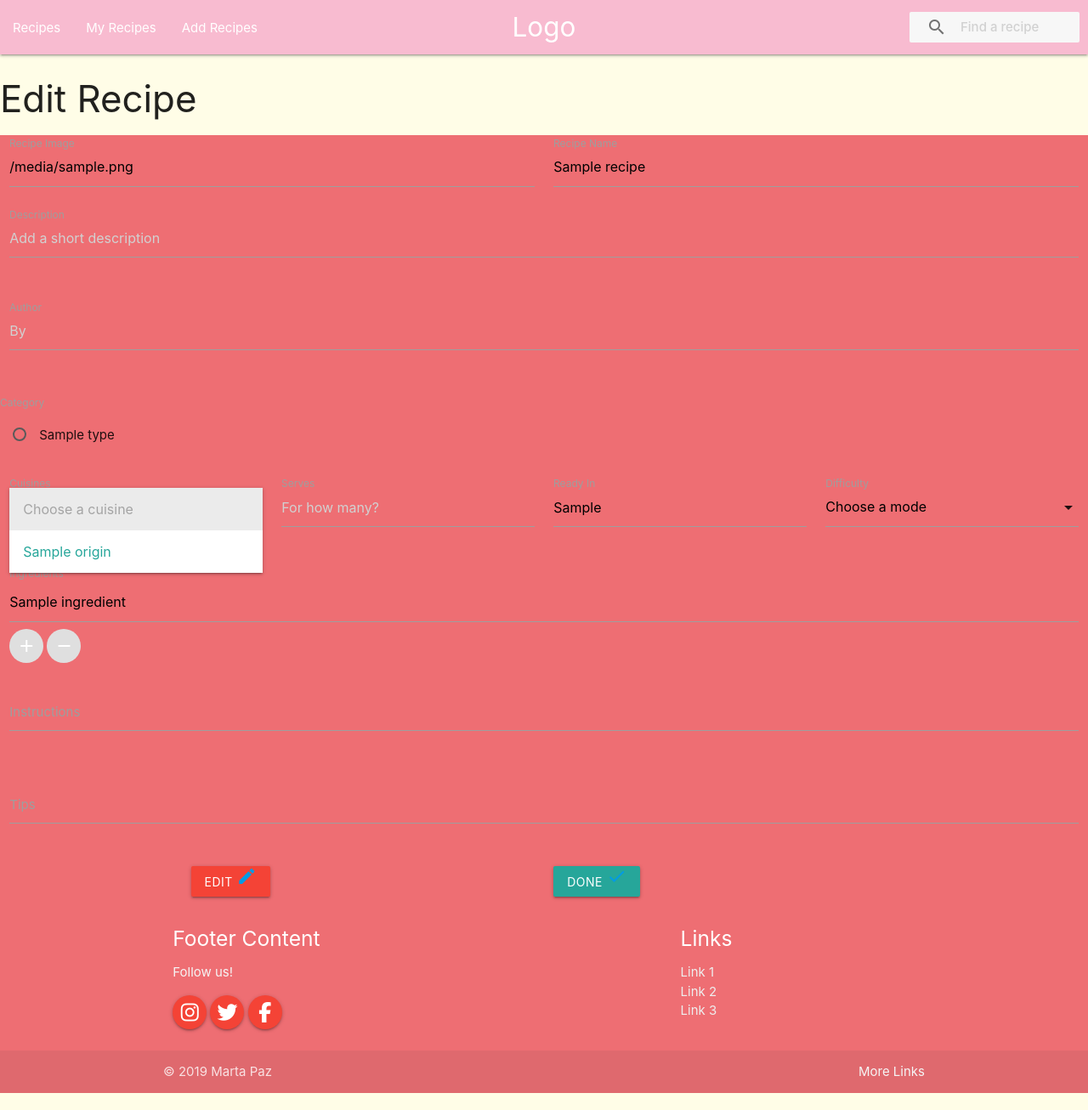
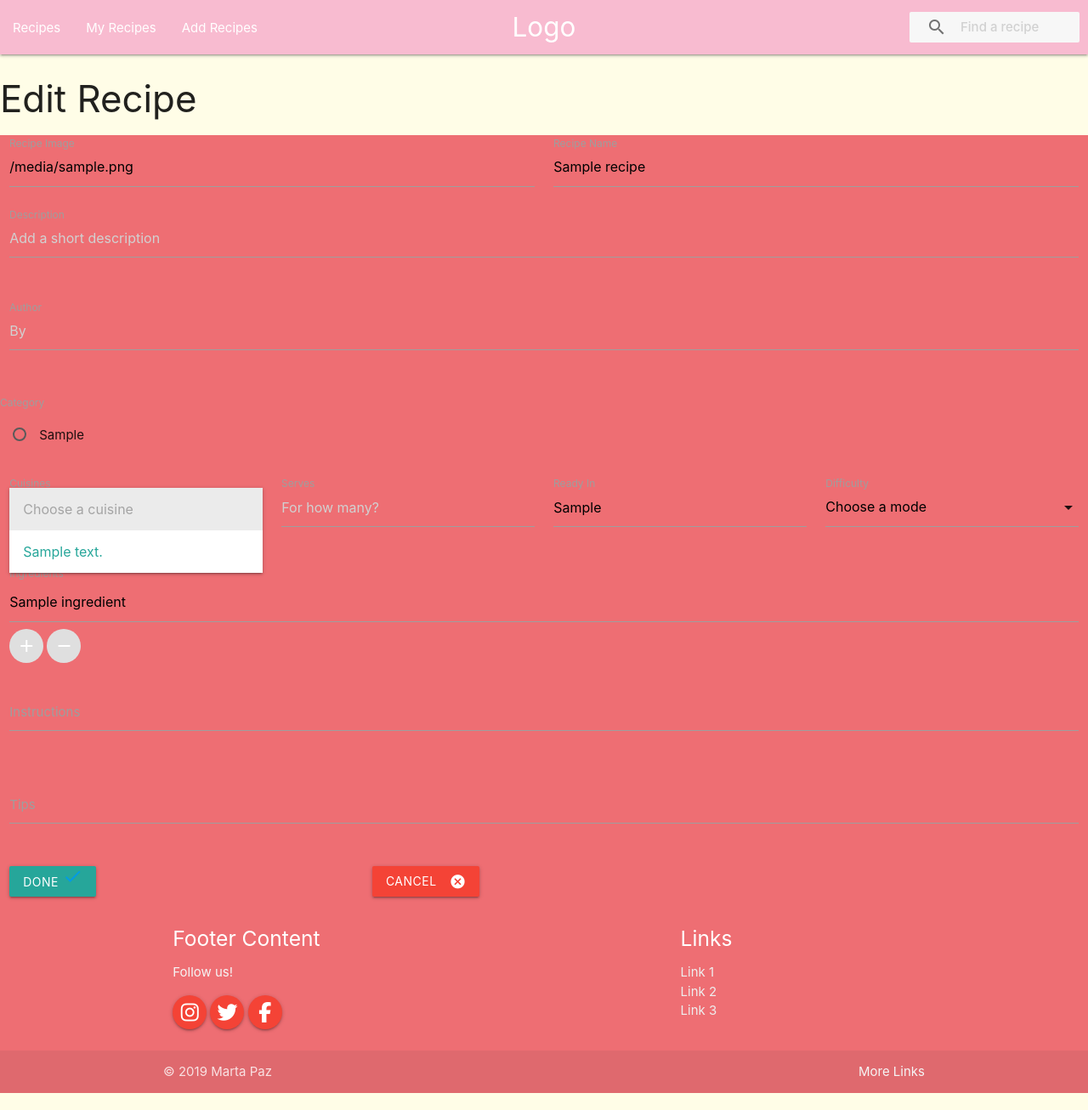
Before and after one commit to pazcm/cook-book, a Flask app: template templates/edit-recipe.html in a window 1280 px wide, after a click on "Choose a cuisine". Shown: the whole page at 85% size. Run offline with Flask 2, Linux system fonts and the light colour scheme; the template is opened without the code that fills it: most values are stand-ins (such as "Sample title", 1, 10 or a date in 2020); some libraries are stand-ins or nearby versions.

Commit message:
update templates

```diff
--- a/app.py
+++ b/app.py
@@ -64,7 +64,7 @@ def update_recipe(recipes_id):
         'name': request.form.get('name'),
         'description': request.form.get('description'),
         'author': request.form.get('author'),
-        'category': request.form.get('type'),
+        'category': request.form.get('category_type'),
         'cuisine': request.form.get('cuisine'),
         'serves':request.form.get('serves'),
         'readyIn':request.form.get('readyIn'),
@@ -94,20 +94,19 @@ def all_recipes():
     return render_template('all-recipes.html', recipes = mongo.db.recipes.find())
 
 
-# Search box
+# Search box maybe?
 
 
 
 # Filters
 @app.route('/list_recipes', methods=["GET", "POST"])
 def list_recipes():
-    categories = mongo.db.categories.find()
+    category = mongo.db.categories.find()
     cuisine = mongo.db.cuisines.find()
     difficulty = mongo.db.difficulty.find()
     filters = {}
     filtered_results = mongo.db.recipes.find(filters)
 
-    # filters = {}
     if request.method == "POST":
         recipe_category = request.form.get("category_type")
         if not recipe_category == None:
@@ -123,13 +122,10 @@ def list_recipes():
 
         filter_recipes_count = filtered_results.count()
         print(filter_recipes_count)
-        return render_template('search.html', recipes=filtered_results, categories=categories, cuisines=cuisine, difficulty=difficulty)
+        return render_template('search.html', recipes=filtered_results, categories=category, cuisines=cuisine, difficulty=difficulty)
     else:
-        recipes = mongo.db.recipes.aggregate([
-                {"$sort": {"category_type": -1}},
-        ])
-
-        return render_template('home.html', categories=categories, cuisines=cuisine, difficulty=difficulty)
+        category.sort("category_type", 1)
+        return render_template('home.html', categories=category, cuisines=cuisine, difficulty=difficulty)
 
 
 
--- a/templates/all-recipes.html
+++ b/templates/all-recipes.html
@@ -8,14 +8,14 @@
     <div class="col s12 m6 l3">
       <div class="card">
         <div class="card-image">
-          <img class="card-img" src="{{recipe.image}}" alt="cookie image">
-            <span class="card-title card-recipe-title">{{recipe.name}}</span>
+          <img class="card-img" src= {{ url_for('static', filename = 'images/cookie.jpg') }} alt="cookie image">
               <a class="btn-floating waves-effect waves-light red"><i class="material-icons">favorite</i></a>
               <a class="btn-floating waves-effect waves-light red"><i class="material-icons">share</i></a>
               <a class="btn-floating waves-effect waves-light red"><i class="material-icons">bookmark_border</i></a>
         </div>
         <div class="card-recipe-info">
-          <p>Category: {{recipe.category_type}}</p>
+          <p><span class="card-title card-recipe-title">{{recipe.name}}</span></p>
+          <p>Category: {{recipe.category}}</p>
         </div>
       </div>
     </div>
--- a/templates/edit-recipe.html
+++ b/templates/edit-recipe.html
@@ -5,7 +5,7 @@
     <form action="{{ url_for('update_recipe', recipes_id=recipes._id) }}" method="POST" class="col s12">
       <div class="row">
         <div class="input-field col s6">
-          <input placeholder="https://images.unsplash.com/photo" id="image"  name="image" type="text" class="validate" value="{{recipes.image}}">
+          <input placeholder="upload an image" id="image"  name="image" type="text" class="validate" value="{{recipes.image}}" required>
           <label for="image">Recipe Image</label>
         </div>
         <div class="input-field col s6">
@@ -27,27 +27,27 @@
         <label for="category">Category</label>
         <div class="input-field col s12">
             {% for cat in categories %}
-              {% if cat.type == recipes.category %}
+              {% if cat.category_type == recipes.category %}
             <p>
-                <input name="{{cat.type}}" type="radio" checked/>
-                <span>{{cat.type}}</span>
+                <input name="{{cat.category_type}}" type="radio" checked/>
+                <span>{{cat.category_type}}</span>
             </p>
             {% else %}
-              <input name="{{cat.type}}" type="radio" />
-              <span>{{cat.type}}</span>
+              <input name="{{cat.category_type}}" type="radio" />
+              <span>{{cat.category_type}}</span>
                {% endif %}
             {% endfor %}
         </div>
       </div>
       <div class="row">
         <div class="input-field col s12 m3 l3">
-          <select id="cuisines" name="origin">
+          <select id="cuisines" name="cuisine">
             <option value="" disabled selected>Choose a cuisine</option>
             {% for cui in cuisines %}
-              {% if cui.origin == recipes.cuisine %}
-                <option value="{{cui.origin}}" selected >{{cui.origin}}</option>
+              {% if cui.cuisine == recipes.cuisine %}
+                <option value="{{cui.cuisine}}" selected >{{cui.cuisine}}</option>
                 {% else %}
-                  <option value="{{cui.origin}}">{{cui.origin}}</option>
+                  <option value="{{cui.cuisine}}">{{cui.cuisine}}</option>
                  {% endif %}
             {% endfor %}
           </select>
@@ -100,15 +100,15 @@
         </div>
       </div>
       <div class="row">
-        <div class="col s12 m6 offset-l2 offset-l2 l4">
-            <button class = "btn waves-effect waves-light red" type = "submit" >Edit
-                <a href="{{url_for('edit_recipe', recipes_id=recipes._id)}}" class="material-icons">edit</a>
-            </button>
+        <div class="col s12 m6 l4">
+          <button class="btn waves-effect waves-light" type="submit" name="action">Done
+            <a href="{{url_for('update_recipe', recipes_id=recipes._id)}}" class="material-icons">done</a>
+          </button>
         </div>
         <div class="col s12 m6 l4">
-            <button class="btn waves-effect waves-light" type="submit" name="action">Done
-               <a class="material-icons">done</a>
-            </button>
+          <button class = "btn waves-effect waves-light red" type = "submit" >Cancel
+            <i class = "material-icons right">cancel</i>
+          </button>
         </div>
       </div>
 
--- a/templates/recipe-detail.html
+++ b/templates/recipe-detail.html
@@ -3,7 +3,7 @@
 <div class="container-top">
   <div class="row">
     <div class="col s12 m4 l4">image
-      <h6 class="recipe-image">{{recipe.image}}</h6>
+      <img class="recipe-image" src= {{ url_for('static', filename = 'images/cookie.jpg') }} alt="cookie image">
     </div>
     <div class="col s12 m4 l4">name
       <h6 class="recipe-name">{{recipe.name}}</h6>
--- a/templates/search.html
+++ b/templates/search.html
@@ -16,7 +16,7 @@
             <a href="{{url_for('recipe_detail', recipes_id=recipe._id)}}"></a>
             <div class="card">
                 <div class="card-image">
-                    <img class="card-img" src="{{recipe.image}}" alt="cookie image">
+                    <img class="card-img" src= {{ url_for('static', filename = 'images/cookie.jpg') }} alt="cookie image">
                     <span class="card-title card-recipe-title">{{recipe.name}}</span>
                     <a class="btn-floating waves-effect waves-light red"><i class="material-icons">favorite</i></a>
                     <a class="btn-floating waves-effect waves-light red"><i class="material-icons">share</i></a>
```
Also changed, not shown: templates/add-recipe.html (+9 -9 lines), templates/recipes.html (+8 -1 lines).
